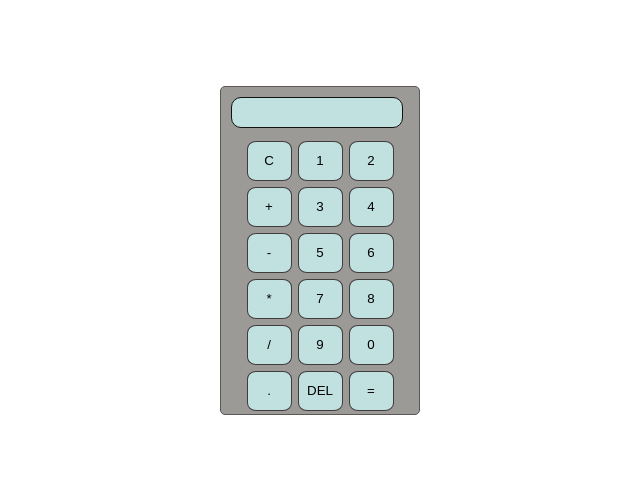
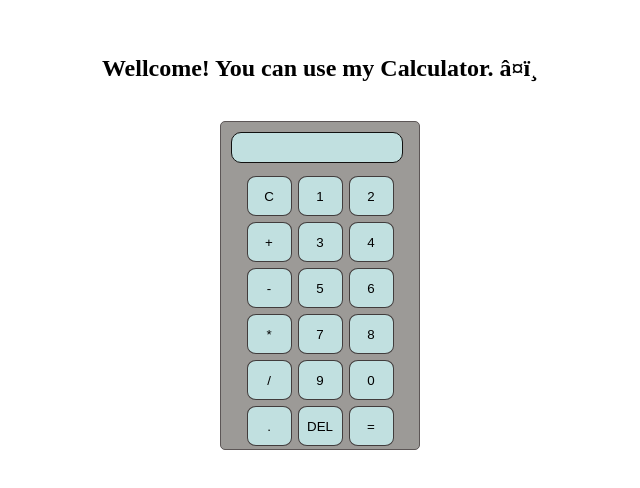
Before and after one commit to Subhankar2306/Calculator, a plain HTML site: page index.html in a window 1280 px wide. Shown: the part 150-638 px from the top of the page, without its empty margins (320-960 px from the left). Drawn offline with Linux system fonts and the light colour scheme.

Commit message:
adding heading

```diff
--- a/index.html
+++ b/index.html
@@ -1,12 +1,13 @@
 <!DOCTYPE html>
 <html lang="en">
 <head>
-  <meta charset="UTF-8">
-  <meta name="viewport" content="width=device-width, initial-scale=1.0">
+  <!-- <meta charset="UTF-8">
+  <meta name="viewport" content="width=device-width, initial-scale=1.0"> -->
   <title>Calculator</title>
   <link rel="stylesheet" href="style.css">
 </head>
 <body>
+  <h2>Wellcome! You can use my Calculator. ❤️</h2>
   <div id="calculator">
     <input type="text"id="display" readonly>
     <div class="button-container">
--- a/style.css
+++ b/style.css
@@ -7,6 +7,8 @@ body{
   height: 100vh;
   width: 100vw;
   display: flex;
+  flex-direction: column;
+  gap: 30px;
   justify-content: center;
   align-items: center;
 }
```
